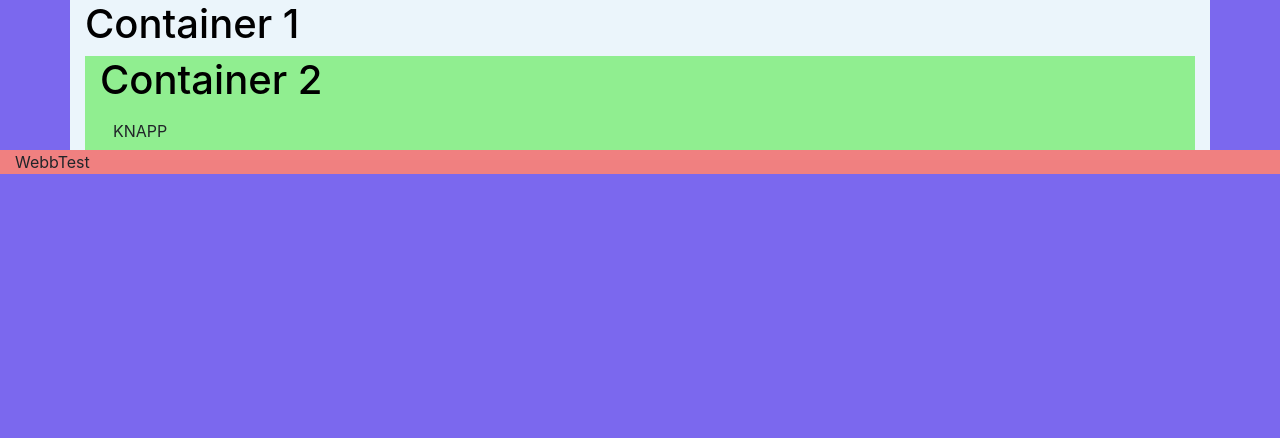
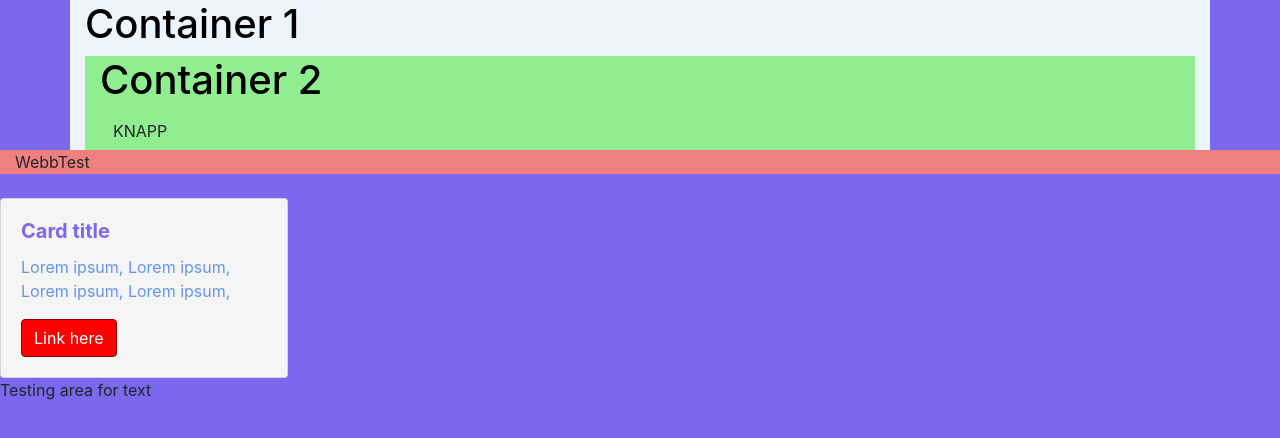
Before and after one commit to VikingHesse/viking-hesse-bootstrap, a plain HTML site: page index.html in a window 1280 px wide. Drawn offline with Linux system fonts and the light colour scheme.

Commit message:
lallat runt med bootstrap

```diff
--- a/css/style.css
+++ b/css/style.css
@@ -5,3 +5,29 @@ body{
 h1{
     color:black;
 }
+
+.btn-primary{
+    background-color:red;
+    border-color: darkred;
+}
+
+.btn-primary:hover{
+    background-color:pink;
+}
+
+.container-fluid{
+    background-color:lightcoral;
+}
+
+.card-title{
+    color: mediumslateblue;
+    font-weight: bold
+}
+
+.card-text{
+    color:cornflowerblue
+}
+
+.card{
+    background-color:whitesmoke;
+}
--- a/index.html
+++ b/index.html
@@ -19,9 +19,21 @@
         </div>
     </div>
 
-    <div class="container-fluid" style="background-color:lightcoral;">
+    <div class="container-fluid">
         WebbTest
     </div>
+
+    <br>
+    <div class="card" style="width: 18rem;">
+        <div class="card-body">
+        <h5 class="card-title">Card title</h5>
+        <p class="card-text">Lorem ipsum, Lorem ipsum, Lorem ipsum, Lorem ipsum,</p>
+        <a href="#" class="btn btn-primary">Link here</a>
+        </div>
+    </div>
+
+    <div class="textarea">Testing area for text</div>
+
 </body>
 
 </html>
```
